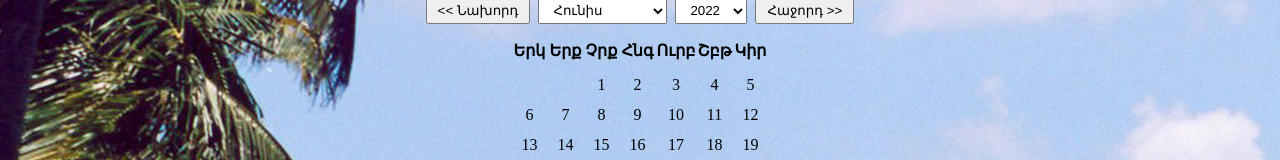
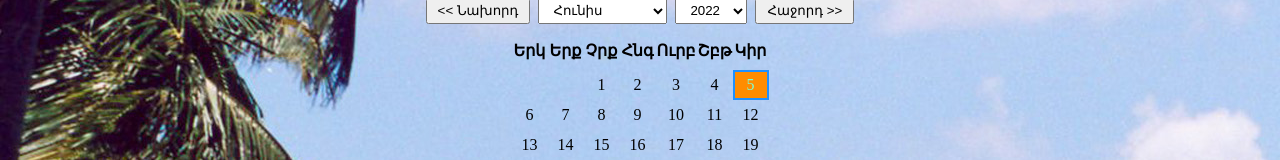
Before and after one commit to AndMkh7/Calendar, a React (Create React App) app: page / in a window 1280 px wide. Shown: the part 123-283 px from the top of the page. Built offline with nearby package versions, Linux system fonts and the light colour scheme.

Commit message:
Code and styles correction

```diff
--- a/src/components/Calendar/calendar.css
+++ b/src/components/Calendar/calendar.css
@@ -2,7 +2,8 @@
     display: flex;
     justify-content: center;
     margin-bottom: 8px;
-    }
+
+}
 
 .calendar header button,
 .calendar header select {
@@ -30,9 +31,35 @@
 }
 
 .calendar .day:hover {
-    background-color: #eaeaeb;
+    background-color: #eaeaea;
     cursor: pointer;
     border-color:aqua;
+}
+
+.calendar .today {
+    border: 2px solid dodgerblue;
+    color:aquamarine;
+    background-color:darkorange ;
+}
+
+.calendar .today:hover {
+    background-color: darkorange;
+    cursor: pointer;
+    border-color:aquamarine;
+}
+
+.calendar .day.today {
+    background-color: dodgerblue;
+    color: white;
+}
+
+.calendar .day.today:hover {
+    background-color: #0081ff;
+
+}
+
+.calendar .day.today.selected {
+    border: 2px solid lightgray;
 }
 
 .calendar.week.active{
--- a/src/components/Calendar/calendar.js
+++ b/src/components/Calendar/calendar.js
@@ -1,6 +1,16 @@
 import React from "react";
 import  './calendar.css' ;
 import * as utils from './utils';
+
+function areEqual(a, b) {
+    if (!a || !b) return false;
+
+    return (
+        a.getFullYear() === b.getFullYear() &&
+        a.getMonth() === b.getMonth() &&
+        a.getDate() === b.getDate()
+    );
+};
 
 
 export default class Calendar extends React.Component {
@@ -63,12 +73,14 @@ export default class Calendar extends React.Component {
     };
 
 
-
     render() {
-
+        // console.log(currentDay,111)
+        // console.log(date,222)
         const {years, months, weekDays} = this.props;
+        const { currentDate, selectedDate } = this.state;
 
         const daysOfMonth = utils.getMonthData(this.year, this.month);
+
 
         return (
             <div className='calendar'>
@@ -91,7 +103,7 @@ export default class Calendar extends React.Component {
                     </select>
 
                     <select ref={element => this.yearSelect = element}
-                            defaultValue={this.year}
+                            value={this.year}
                             onChange={this.renderSelectChange}
                             name="years"
                             className='years'>
@@ -125,21 +137,24 @@ export default class Calendar extends React.Component {
                             <tr key={index} className='week'>
 
                                 {week.map((date, index) =>{
+
                                         let today = new Date();
-                                        let currentDay = today.getDate();
+
                                         if(!date){
                                             return <td key={index}/>
                                         }
                                         else{
-                                            if( currentDay=== date ){
-                                                return <td key={index} className='currentDay' onClick={() => {
+                                            if( new Date(date).getFullYear() === today.getFullYear() &&
+                                                new Date(date).getMonth() === today.getMonth() &&
+                                                new Date(date).getDate() === today.getDate()){
+                                                return <td key={index} className={"today"} onClick={() => {
                                                     this.changeSelectedDay(date);
 
                                                 }}>
                                                     {date.getDate()}
                                                 </td>
                                             } else {
-                                                return (<td key={index} className='day' onClick={() => {
+                                                return (<td key={index} className="day" onClick={() => {
                                                     this.changeSelectedDay(date);
                                                 }}>
                                                     {date.getDate()}
--- a/src/components/Calendar/utils.js
+++ b/src/components/Calendar/utils.js
@@ -42,7 +42,7 @@ export const getDayOfWeek = (date) => {
 
 };
 
-export const getMonthData = (year, month) => {//
+export const getMonthData = (year, month , currentDate) => {//
     const result = [];
     const date = new Date(year, month);
     let day = 1;
```
